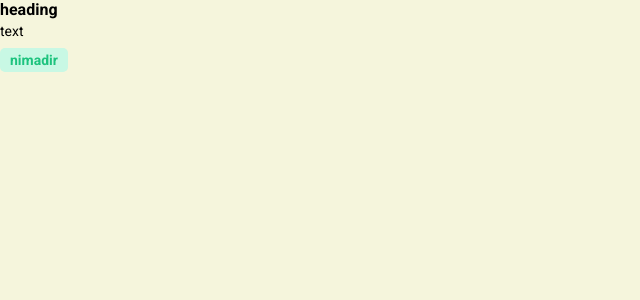
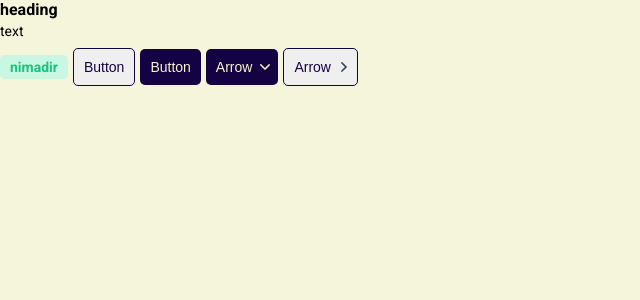
Before and after one commit to shohjahon1code/shakhdemy-edu, a Next.js app: page / in a window 1280 px wide. Shown: the top 300 px of the page, without its empty margins (0-640 px from the left). Built offline with nearby package versions, Linux system fonts and the light colour scheme.

Commit message:
added button components

```diff
--- a/next.config.js
+++ b/next.config.js
@@ -1,6 +1,35 @@
 /** @type {import('next').NextConfig} */
 const nextConfig = {
   reactStrictMode: true,
+  webpack(config) {
+    // Grab the existing rule that handles SVG imports
+    const fileLoaderRule = config.module.rules.find((rule) =>
+      rule.test?.test?.('.svg'),
+    );
+
+    config.module.rules.push(
+      // Reapply the existing rule, but only for svg imports ending in ?url
+      {
+        ...fileLoaderRule,
+        test: /\.svg$/i,
+        resourceQuery: /url/, // *.svg?url
+      },
+      // Convert all other *.svg imports to React components
+      {
+        test: /\.svg$/i,
+        issuer: /\.[jt]sx?$/,
+        resourceQuery: { not: /url/ }, // exclude if *.svg?url
+        use: ['@svgr/webpack'],
+      },
+    );
+
+    // Modify the file loader rule to ignore *.svg, since we have it handled now.
+    fileLoaderRule.exclude = /\.svg$/i
+
+    return config;
+  },
+
+
 }
 
-module.exports = nextConfig
+module.exports = nextConfig;
--- a/package.json
+++ b/package.json
@@ -15,6 +15,7 @@
     "react-dom": "18.2.0"
   },
   "devDependencies": {
+    "@svgr/webpack": "^7.0.0",
     "@types/node": "18.15.10",
     "@types/react": "18.0.29",
     "@typescript-eslint/eslint-plugin": "^5.56.0",
--- /dev/null
+++ b/src/components/button/button.module.css
@@ -0,0 +1,48 @@
+.button {
+  display: inline-block;
+  padding: 10px;
+  text-align: center;
+  border: none;
+  border-radius: 5px;
+  font-size: 14px;
+  margin-right: 5px;
+  margin-top: 5px;
+  transition: all 0.2s ease;
+}
+
+.primary {
+  color: var(--white);
+  background-color: var(--primary);
+}
+
+.primary:hover {
+  background-color: var(--primary-hover);
+  cursor: pointer;
+}
+
+.ghost {
+  color: var(--primary);
+  background-color: none;
+  border: 1px solid var(--primary);
+}
+
+.ghost:hover {
+  color: var(--white);
+  background-color: var(--primary);
+  cursor: pointer;
+}
+
+.arrow {
+  display: inline-block;
+  margin-left: 10px;
+}
+
+.down {
+  transform: rotate(90deg);
+  transition: all 0.2s ease;
+}
+
+.primary svg,
+.ghost:hover svg {
+  fill: var(--white);
+}
--- /dev/null
+++ b/src/components/button/button.tsx
@@ -0,0 +1,27 @@
+import React from 'react';
+import { ButtonProps } from './button.props';
+import classes from './button.module.css';
+import cn from 'classnames';
+import ArrowIcon from './arrow.svg';
+
+const Button = ({ children, arrow='none', appearance, ...props }: ButtonProps): JSX.Element => {
+  return (
+    <button className={cn(classes.button, {
+      [classes.primary]: appearance === 'primary',
+      [classes.ghost]: appearance === 'ghost',
+    })}
+    {...props}
+    >{children}
+
+    {arrow !=='none' && (
+      <span className={cn(classes.arrow, {
+        [classes.down]: arrow === 'down'
+      })}>
+        <ArrowIcon />
+      </span>
+    )}
+    </button>
+  );
+};
+
+export default Button;
--- a/src/components/tag/tag.props.ts
+++ b/src/components/tag/tag.props.ts
@@ -1,6 +1,7 @@
-import { ReactNode } from "react";
+import { DetailedHTMLProps, HTMLAttributes, ReactNode } from "react";
 
-export interface TagProps {
+export interface TagProps
+  extends DetailedHTMLProps<HTMLAttributes<HTMLDivElement>, HTMLDivElement> {
   size?: "m" | "s";
   color?: "red" | "green" | "primary";
   children: ReactNode;
--- a/src/components/tag/tag.tsx
+++ b/src/components/tag/tag.tsx
@@ -3,7 +3,7 @@ import { TagProps } from './tag.props';
 import classes from './tag.module.css';
 import cn from 'classnames';
 
-const Tag = ({ size, children, color }: TagProps): JSX.Element => {
+const Tag = ({ size, children, color, ...props }: TagProps): JSX.Element => {
   return (
     <div className={cn(classes.tag, {
       [classes.s]: size === 's',
@@ -11,7 +11,7 @@ const Tag = ({ size, children, color }: TagProps): JSX.Element => {
       [classes.red]: color === 'red',
       [classes.green]: color === 'green',
       [classes.primary]: color === 'primary',
-    })}>
+    })} {...props}>
       {children}
     </div>
   );
--- a/src/components/text/text.tsx
+++ b/src/components/text/text.tsx
@@ -3,13 +3,13 @@ import { TextProps } from './text.props';
 import classes from './text.module.css';
 import cn from 'classnames';
 
-const Text = ({ children, size = 'm' }: TextProps): JSX.Element => {
+const Text = ({ children, size = 'm', ...props }: TextProps): JSX.Element => {
   return (
     <p className={cn(classes.p, {
       [classes.s]: size === 's',
       [classes.m]: size === 'm',
       [classes.l]: size === 'l',
-    })}>{children}</p>
+    })} {...props}>{children}</p>
   );
 };
 
--- a/src/pages/index.tsx
+++ b/src/pages/index.tsx
@@ -1,12 +1,17 @@
-import React from 'react';
-import { Heading, Tag, Text } from '../components';
+import React, { useState } from 'react';
+import { Button, Heading, Tag, Text } from '../components';
 
 const Home = () => {
+  const [isClick, setIsClick] = useState<boolean>(true);
   return (
     <div>
       <Heading tag='h4'>heading</Heading>
       <Text size='s'>text</Text>
       <Tag color='green' size='m'>nimadir</Tag>
+      <Button appearance='ghost'>Button</Button>
+      <Button appearance='primary'>Button</Button>
+      <Button appearance='primary' onClick={() => setIsClick(prev => !prev)} arrow={isClick ? 'down' : 'right'}>Arrow</Button>
+      <Button appearance='ghost' arrow='right'>Arrow</Button>
     </div>
   );
 };
```
Also changed, not shown: src/components/button/button.props.ts (added, +11 -0 lines), src/components/index.ts (+4 -3 lines), src/components/text/text.props.ts (+6 -2 lines), src/components/button/arrow.svg (added), 1 other file (tests, documents, lock files or other folders).
